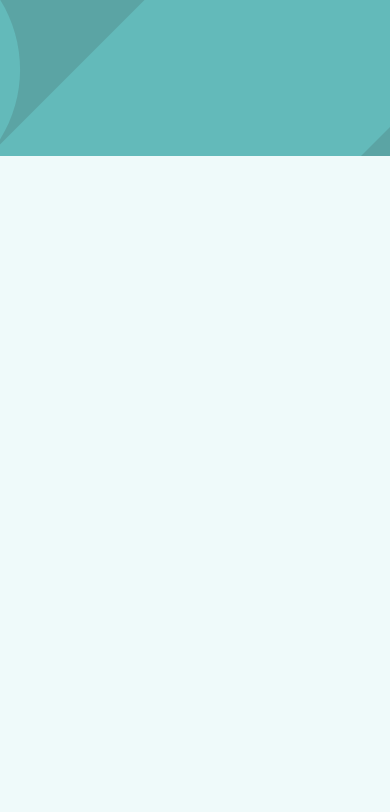
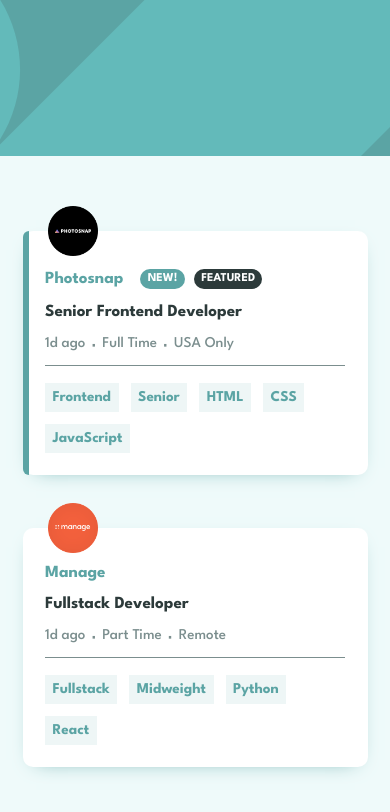
Before and after one commit to better5afe/Job-Listing-App, a React (Create React App) app: page / in a window 390 px wide. Shown: the top 812 px of the page. Built offline with nearby package versions, Linux system fonts and the light colour scheme.

Commit message:
styled jobs list, badges, keywords and job cards on mobile viewport

```diff
--- a/src/assets/colors.scss
+++ b/src/assets/colors.scss
@@ -3,3 +3,4 @@ $light-grayish-cyan: hsl(180, 52%, 96%); // bg
 $light-cyan: hsl(180, 31%, 95%); // filter cards
 $dark-grayish-cyan: hsl(180, 8%, 52%);
 $very-dark-grayish-cyan: hsl(180, 14%, 20%);
+$white: hsl(0, 0%, 100%);
--- a/src/components/reusable/Badge.scss
+++ b/src/components/reusable/Badge.scss
@@ -0,0 +1,16 @@
+@use '../../assets/colors.scss';
+
+.badge {
+	padding: 0.4em 0.6em;
+	margin-right: 0.8em;
+	background: colors.$desaturated-dark-cyan;
+	border-radius: 1rem;
+	font-size: 1.2rem;
+	font-weight: 800;
+	color: colors.$white;
+	text-transform: uppercase;
+
+	&--featured {
+		background: colors.$very-dark-grayish-cyan;
+	}
+}
--- a/src/components/reusable/Badge.tsx
+++ b/src/components/reusable/Badge.tsx
@@ -1,7 +1,9 @@
+import { BadgeProps } from '../../models/interfaces';
+
 import './Badge.scss';
 
-const Badge = () => {
-	return <p></p>;
+const Badge: React.FC<BadgeProps> = ({ text, className }) => {
+	return <p className={`badge badge--${className}`}>{text}</p>;
 };
 
 export default Badge;
--- /dev/null
+++ b/src/components/reusable/KeywordTile.scss
@@ -0,0 +1,9 @@
+@use '../../assets/colors.scss';
+
+.keyword-tile {
+	background: colors.$light-cyan;
+	color: colors.$desaturated-dark-cyan;
+	font-weight: 800;
+    padding: .5em;
+    margin: .8em .8em 0 0;
+}
--- /dev/null
+++ b/src/components/reusable/KeywordTile.tsx
@@ -0,0 +1,9 @@
+import { KeywordTileProps } from "../../models/interfaces"
+
+import './KeywordTile.scss'
+
+const KeywordTile: React.FC<KeywordTileProps> = ({keyword}) => {
+    return <p className="keyword-tile">{keyword}</p>
+}
+
+export default KeywordTile
--- /dev/null
+++ b/src/components/reusable/Wrapper.scss
@@ -0,0 +1,12 @@
+.wrapper {
+	width: 100%;
+	padding: 1.5em;
+	text-align: center;
+}
+
+@media (min-width: 1200px) {
+	.wrapper {
+		max-width: 1000px;
+		margin: 0 auto;
+	}
+}
--- /dev/null
+++ b/src/components/reusable/Wrapper.tsx
@@ -0,0 +1,9 @@
+import { WrapperProps } from '../../models/interfaces'
+
+import './Wrapper.scss'
+
+const Wrapper: React.FC<WrapperProps> = ({children}) => {
+    return <div className='wrapper'>{children}</div>
+}
+
+export default Wrapper
--- a/src/components/subcomponents/JobCard.scss
+++ b/src/components/subcomponents/JobCard.scss
@@ -0,0 +1,77 @@
+@use '../../assets/colors.scss';
+
+.job-card {
+	position: relative;
+	margin: 3.5em 0;
+	padding: 2.5em 1.5em 1.5em;
+	background: colors.$white;
+	border-radius: 1rem;
+	box-shadow: 0px 6px 20px -13px colors.$desaturated-dark-cyan;
+
+	&--featured {
+		&::before {
+			position: absolute;
+			top: 0;
+			bottom: 0;
+			left: 0;
+			width: 0.6rem;
+			background: colors.$desaturated-dark-cyan;
+			border-top-left-radius: 1rem;
+			border-bottom-left-radius: 1rem;
+			content: '';
+		}
+	}
+
+	&__logo {
+		position: absolute;
+		top: -25px;
+		left: 25px;
+		height: 5rem;
+		width: 5rem;
+	}
+
+	&__overview {
+		display: flex;
+		align-items: center;
+		margin-bottom: 1em;
+
+		&-company {
+			margin-right: 1em;
+			font-size: 1.7rem;
+			color: colors.$desaturated-dark-cyan;
+		}
+
+		&-badges {
+			display: flex;
+		}
+	}
+
+	&__info {
+		padding-bottom: 0.5em;
+		border-bottom: 1px solid colors.$dark-grayish-cyan;
+		text-align: left;
+
+		&-position {
+			margin-bottom: 0.5em;
+			font-size: 1.7rem;
+			color: colors.$very-dark-grayish-cyan;
+		}
+
+		&-details {
+			display: flex;
+			align-items: center;
+			color: colors.$dark-grayish-cyan;
+
+			&--bullet {
+				margin: 0 0.2em;
+				font-size: 2.5rem;
+			}
+		}
+	}
+
+    &__keywords {
+        display: flex;
+        flex-wrap: wrap;
+        margin-top: .3em;
+    }
+}
--- a/src/components/subcomponents/JobCard.tsx
+++ b/src/components/subcomponents/JobCard.tsx
@@ -1,7 +1,48 @@
+import { JobCardProps } from '../../models/interfaces';
+import Badge from '../reusable/Badge';
+import KeywordTile from '../reusable/KeywordTile';
+
 import './JobCard.scss';
 
-const JobCard = () => {
-	return <div>Card</div>;
+const JobCard: React.FC<JobCardProps> = ({
+	img,
+	id,
+	company,
+	isNew,
+	isFeatured,
+	position,
+	postedAt,
+	contract,
+	location,
+	keywords,
+}) => {
+	return (
+		<div id={id.toString()} className={isFeatured ? 'job-card job-card--featured' : 'job-card'}>
+			<img src={img} alt="Company's logo" className='job-card__logo' />
+			<div className='job-card__overview'>
+				<h2 className='job-card__overview-company'>{company}</h2>
+				<div className='job-card__overview-badges'>
+					{isNew && <Badge text='new!' />}
+					{isFeatured && <Badge text='featured' className='featured'/>}
+				</div>
+			</div>
+			<div className='job-card__info'>
+				<h3 className='job-card__info-position'>{position}</h3>
+				<div className='job-card__info-details'>
+					<p>{postedAt}</p>
+					<span className='job-card__info-details--bullet'>∙</span>
+					<p>{contract}</p>
+					<span className='job-card__info-details--bullet'>∙</span>
+					<p>{location}</p>
+				</div>
+			</div>
+			<div className='job-card__keywords'>
+				{keywords.map((keyword) => (
+					<KeywordTile key={keyword} keyword={keyword} />
+				))}
+			</div>
+		</div>
+	);
 };
 
 export default JobCard;
--- a/src/components/subcomponents/JobList.tsx
+++ b/src/components/subcomponents/JobList.tsx
@@ -1,9 +1,61 @@
-import JobCard from './JobCard'
+import Wrapper from '../reusable/Wrapper';
+import JobCard from './JobCard';
 
-import './JobList.scss'
+import './JobList.scss';
+
+const dummyJobs = [
+	{
+		id: 1,
+		company: 'Photosnap',
+		logo: require('../../assets/images/photosnap.png'),
+		new: true,
+		featured: true,
+		position: 'Senior Frontend Developer',
+		role: 'Frontend',
+		level: 'Senior',
+		postedAt: '1d ago',
+		contract: 'Full Time',
+		location: 'USA Only',
+		languages: ['HTML', 'CSS', 'JavaScript'],
+		tools: [],
+	},
+	{
+		id: 2,
+		company: 'Manage',
+		logo: require('../../assets/images/manage.png'),
+		new: false,
+		featured: false,
+		position: 'Fullstack Developer',
+		role: 'Fullstack',
+		level: 'Midweight',
+		postedAt: '1d ago',
+		contract: 'Part Time',
+		location: 'Remote',
+		languages: ['Python'],
+		tools: ['React'],
+	},
+];
 
 const JobList = () => {
-    return <></>
-}
+	return (
+		<Wrapper>
+			{dummyJobs.map((job) => (
+				<JobCard
+					key={job.id}
+					id={job.id}
+					img={job.logo}
+					company={job.company}
+					isNew={job.new}
+                    isFeatured={job.featured}
+                    position={job.position}
+                    postedAt={job.postedAt}
+                    contract={job.contract}
+                    location={job.location}
+                    keywords={[job.role, job.level, ...job.languages, ...job.tools]}
+				/>
+			))}
+		</Wrapper>
+	);
+};
 
-export default JobList
+export default JobList;
--- /dev/null
+++ b/src/models/interfaces.tsx
@@ -0,0 +1,25 @@
+export interface BadgeProps {
+    text: string,
+    className?: string
+}
+
+export interface KeywordTileProps {
+    keyword: string
+}
+
+export interface WrapperProps {
+    children: React.ReactNode
+}
+
+export interface JobCardProps {
+    id: number,
+    img: any,
+    company: string,
+    isNew: boolean,
+    isFeatured: boolean,
+    position: string,
+    postedAt: string,
+    contract: string,
+    location: string,
+    keywords: string[]
+}
```
